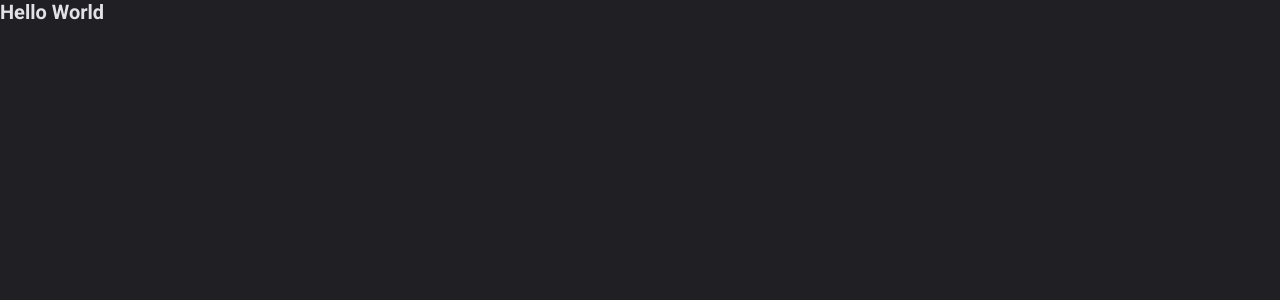
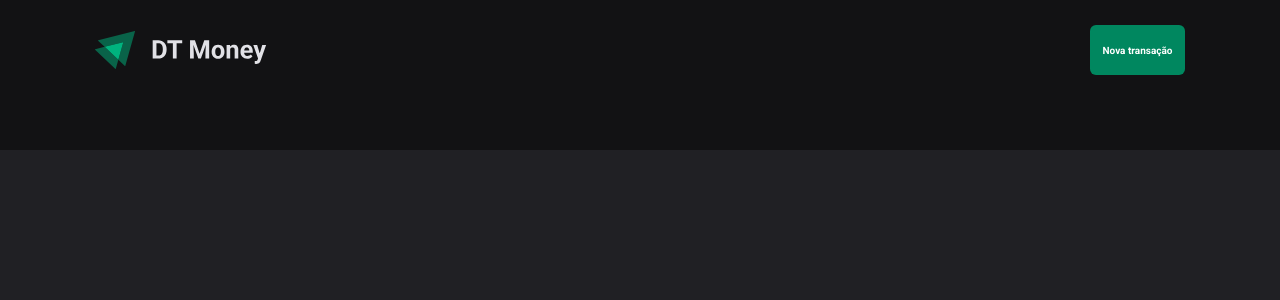
Before and after one commit to ayhamyza/DT---Money, a React (Vite) app: page / in a window 1280 px wide. Shown: the top 300 px of the page. Built offline with nearby package versions, Linux system fonts and the light colour scheme.

Commit message:
Component: Header.

```diff
--- a/src/App.tsx
+++ b/src/App.tsx
@@ -1,12 +1,14 @@
 import { ThemeProvider } from "styled-components";
+import { Transactions } from "./pages/Transactions";
+import { GlobalStyle } from "./styles/global";
 import { defaultTheme } from "./styles/themes/default";
-import { GlobalStyle } from "./styles/global";
 
 export function App() {
   return (
     <ThemeProvider theme={defaultTheme}>
-      <GlobalStyle/>
-         <h1>Hello World</h1>
-    </ThemeProvider>
+      <GlobalStyle />
+
+      <Transactions />
+   </ThemeProvider>
   )
 }
--- /dev/null
+++ b/src/components/Header/index.tsx
@@ -0,0 +1,16 @@
+
+import { HeaderContainer, HeaderContent, NewTransactionButton } from "./styles";
+
+import logoImg from "../../assets/logo.svg";
+
+export function Header() {
+  return (
+    <HeaderContainer>
+      <HeaderContent>
+        <img src={logoImg} alt="" />
+
+        <NewTransactionButton>Nova transação</NewTransactionButton>
+      </HeaderContent>
+    </HeaderContainer>
+  );
+}
--- /dev/null
+++ b/src/components/Header/styles.ts
@@ -0,0 +1,31 @@
+import styled from "styled-components";
+
+export const HeaderContainer = styled.header`
+  background: ${props => props.theme["gray-900"]};
+  padding: 2.5rem 0 7.5rem;
+`;
+
+export const HeaderContent = styled.div`
+  width: 100%;
+  max-width: 1120px;
+  margin: 0 auto;
+  padding: 0 1.5rem;
+  display: flex;
+  justify-content: space-between;
+  align-items: center;
+`;
+
+export const NewTransactionButton = styled.button`
+  height: 50px;
+  border: 0;
+  background: ${props => props.theme["green-500"]};
+  color: ${props => props.theme["white"]};
+  font-weight: bold;
+  padding: 0 1.25rem;
+  border-radius: 6px;
+  cursor: pointer;
+  &:hover {
+    background: ${props => props.theme["green-700"]};
+    transition: background-color 0.2s;
+  }
+`;
--- /dev/null
+++ b/src/pages/Transactions/index.tsx
@@ -0,0 +1,9 @@
+import { Header } from "../../components/Header";
+
+export function Transactions() {
+  return (
+    <div>
+      <Header />
+    </div>
+  );
+}
```
Also changed, not shown: src/assets/logo.svg (added), src/pages/Transactions/styles.ts (added).
